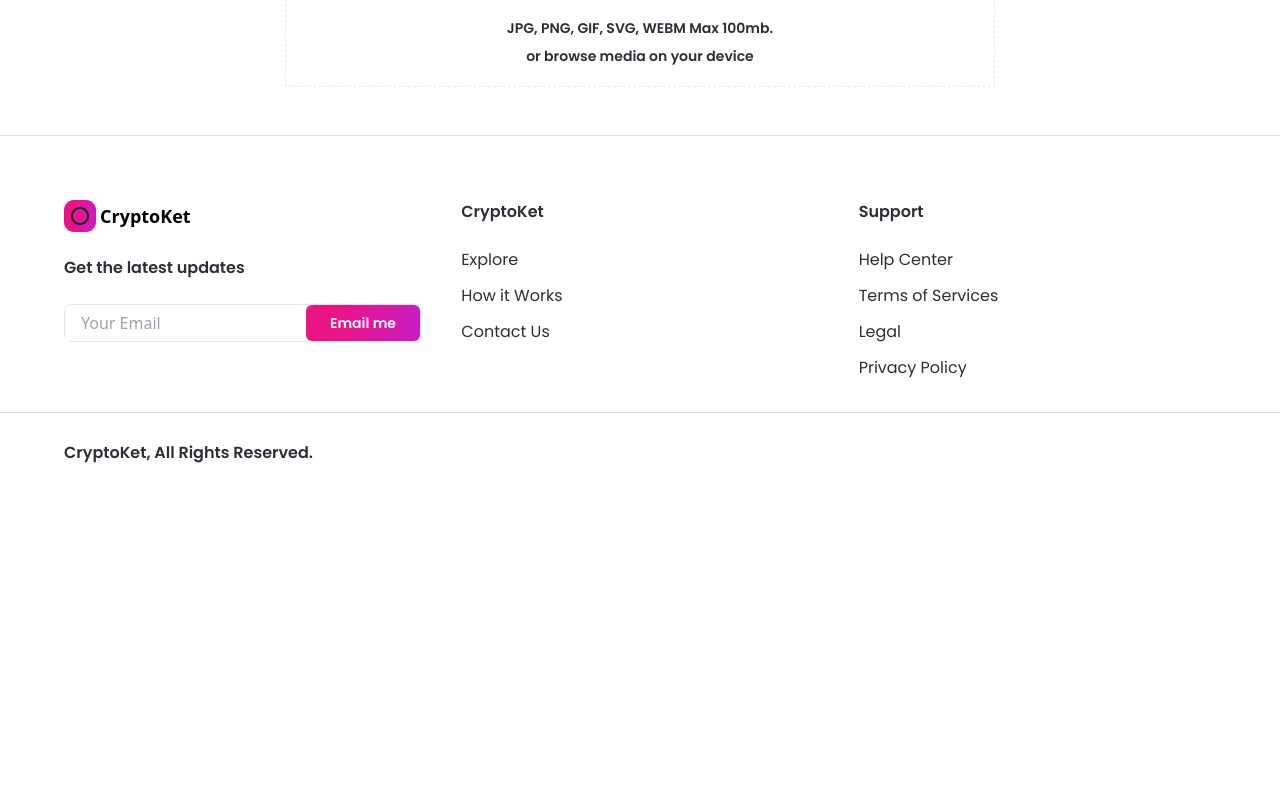
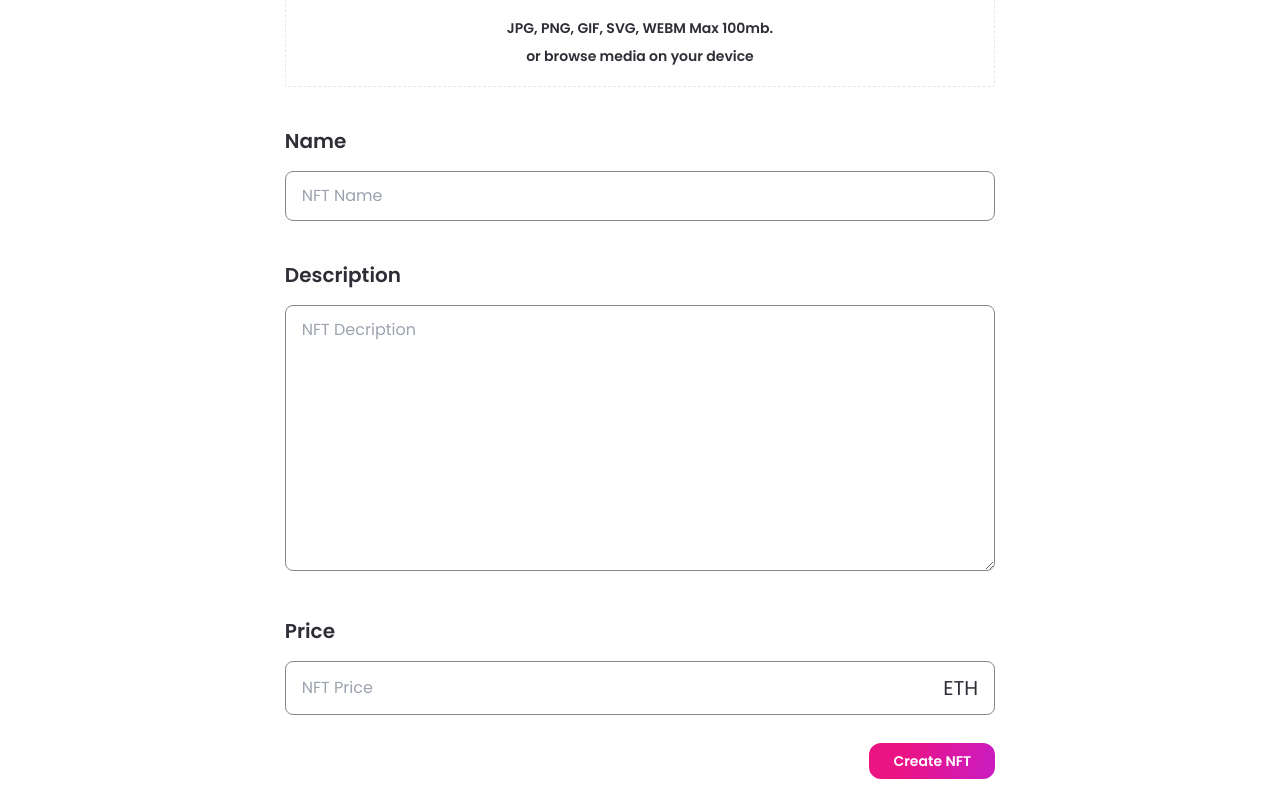
Before and after one commit to aafaq-cloud/nft_marketplace, a Next.js app: page /create-nft in a window 1280 px wide. Shown: the part 480-1280 px from the top of the page. Before the commit the page ends 1009 px from the top, so only its background shows below. Built offline with nearby package versions, Linux system fonts and the light colour scheme.

Commit message:
create name, description and price input field generic component

```diff
--- /dev/null
+++ b/components/Input.jsx
@@ -0,0 +1,40 @@
+import React from 'react';
+
+const Input = ({ inputType, title, placeholder, handleClick }) => (
+  <div className="mt-10 w-full">
+    <p className="font-poppins dark:text-white text-nft-black-1 font-semibold text-xl">
+      {title}
+    </p>
+
+    {/* If input type is a number then return anohter JSX */}
+    {inputType === 'number' ? (
+      <div className="dark:bg-nft-black-1 bg-white border dark:border-nft-black-1 border-nft-gray-2 rounded-lg w-full outline-none font-poppins dark:text-white text-nft-gray-2 text-base mt-4 px-4 py-3 flexBetween flex-row gap-2">
+        <input
+          type="number"
+          className="flex w-full dark:bg-nft-black-1 bg-white outline-none"
+          placeholder={placeholder}
+          onChange={handleClick}
+        />
+        <p className="font-poppins dark:text-white text-nft-black-1 text-xl">
+          ETH
+        </p>
+      </div>
+    ) : inputType === 'textarea' ? (
+      <textarea
+        rows={10}
+        className="dark:bg-nft-black-1 bg-white border dark:border-nft-black-1 border-nft-gray-2 rounded-lg w-full outline-none font-poppins dark:text-white text-nft-gray-2 text-base mt-4 px-4 py-3"
+        placeholder={placeholder}
+        onChange={handleClick}
+      />
+    ) : (
+      <input
+        type={inputType}
+        className="dark:bg-nft-black-1 bg-white border dark:border-nft-black-1 border-nft-gray-2 rounded-lg w-full outline-none font-poppins dark:text-white text-nft-gray-2 text-base mt-4 px-4 py-3"
+        placeholder={placeholder}
+        onChange={handleClick}
+      />
+    )}
+  </div>
+);
+
+export default Input;
--- a/components/index.js
+++ b/components/index.js
@@ -4,5 +4,6 @@ import Button from './Button';
 import Banner from './Banner';
 import CreatorCard from './CreatorCard';
 import NFTCard from './NFTCard';
+import Input from './Input';
 
-export { Navbar, Footer, Button, Banner, CreatorCard, NFTCard };
+export { Navbar, Footer, Button, Banner, CreatorCard, NFTCard, Input };
--- a/pages/create-nft.js
+++ b/pages/create-nft.js
@@ -7,12 +7,20 @@ import { useDropzone } from 'react-dropzone';
 import Image from 'next/image';
 import { useTheme } from 'next-themes';
 
-import { Button } from '../components/index';
+import { Button, Input } from '../components/index';
 import images from '../assets';
 
 const CreateNFT = () => {
   const [fileUrl, setFileUrl] = useState(null);
+  const [formInput, setFormInput] = useState({
+    price: '',
+    name: '',
+    description: '',
+  });
   const { theme } = useTheme();
+
+  console.log('Form input:');
+  console.log(formInput);
 
   // The onDrop has to be newly declared function and in here we want to upload our file to the ipfs which means to upload image to the blockchain
   // This function is not going to change often so wrap it in a useCallback()
@@ -62,19 +70,18 @@ const CreateNFT = () => {
   return (
     <div className="flex justify-center sm:px-4 p-12">
       <div className="w-3/5 md:w-full">
+        {/* Title */}
         <h1 className="font-poppins dark:text-white text-nft-black-1 text-2xl minlg:text-4xl font-semibold">
           Create new NFT
         </h1>
+        {/* Drag and Drop Component */}
         <div className="mt-16">
           <p className="font-poppins dark:text-white text-nft-black-1 font-semibold text-xl">
             Upload File
           </p>
           <div className="mt-4">
             {/* This is going to inject all of the specific props that belongs to React Dropzone to our basic input field and the div */}
-            <div
-              {...getRootProps()}
-              className={fileStyle}
-            >
+            <div {...getRootProps()} className={fileStyle}>
               <input {...getInputProps()} />
               <div className="flexCenter flex-col text-center">
                 <p className="font-poppins dark:text-white text-nft-black-1 font-semibold text-xl">
@@ -109,6 +116,48 @@ const CreateNFT = () => {
             )}
           </div>
         </div>
+        {/* Custom Input Component */}
+        {/* handleClick to update our specific form input */}
+        {/* Name input field */}
+        <Input
+          inputType="text"
+          title="Name"
+          placeholder="NFT Name"
+          handleClick={(e) =>
+            setFormInput({ ...formInput, name: e.target.value })
+          }
+        />
+
+        {/* Description texarea */}
+        <Input
+          inputType="textarea"
+          title="Description"
+          placeholder="NFT Decription"
+          handleClick={(e) =>
+            setFormInput({ ...formInput, description: e.target.value })
+          }
+        />
+
+        {/* Price input field */}
+        <Input
+          inputType="number"
+          title="Price"
+          placeholder="NFT Price"
+          handleClick={(e) =>
+            setFormInput({ ...formInput, price: e.target.value })
+          }
+        />
+
+        {/* Submit Button */}
+        <div className="mt-7 w-full flex justify-end">
+          <Button
+            btnName="Create NFT"
+            classStyles="rounded-xl"
+            handleClick={(e) => {
+              console.log('Submit button to create nft');
+            }}
+          />
+        </div>
       </div>
     </div>
   );
```
